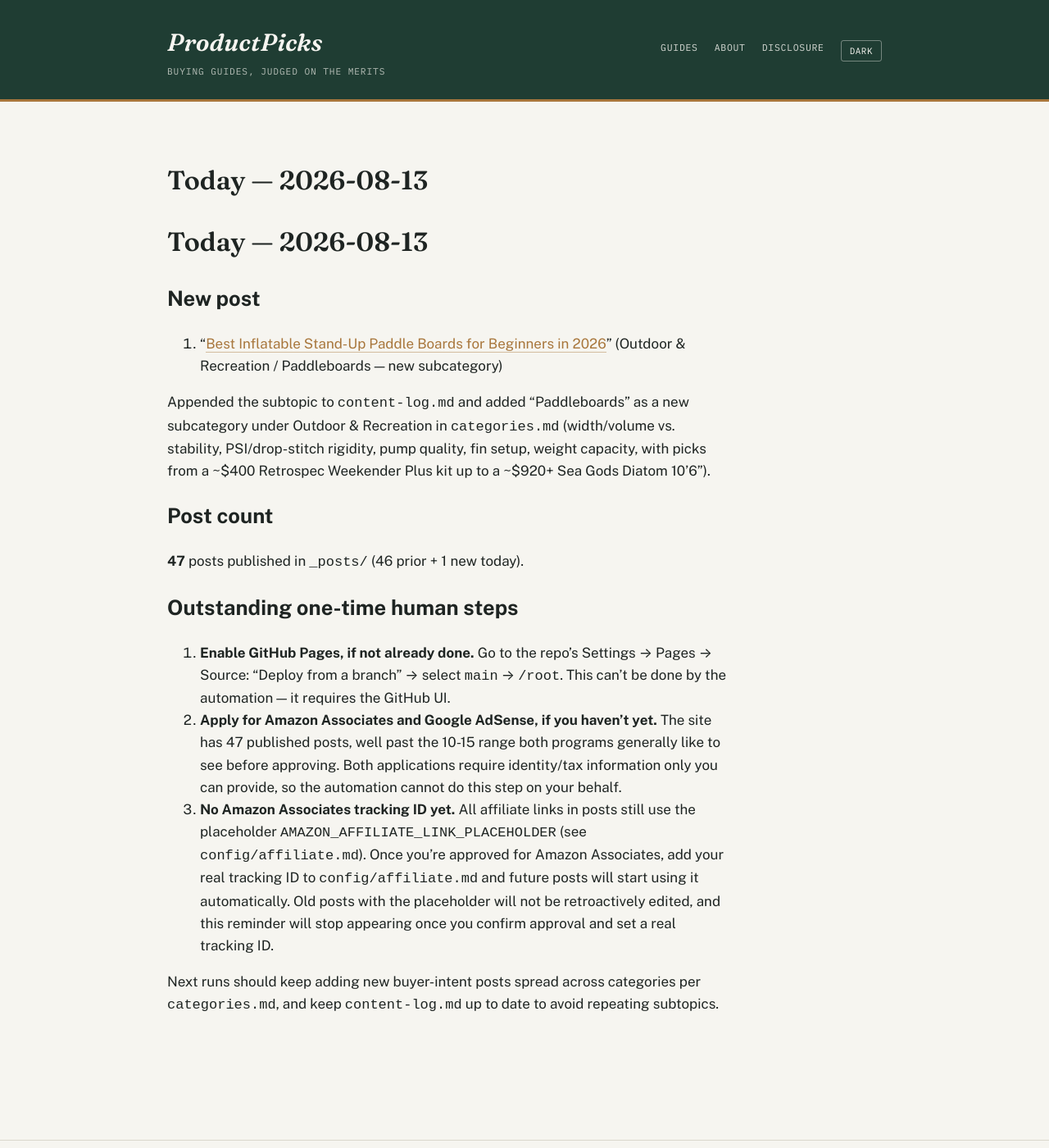
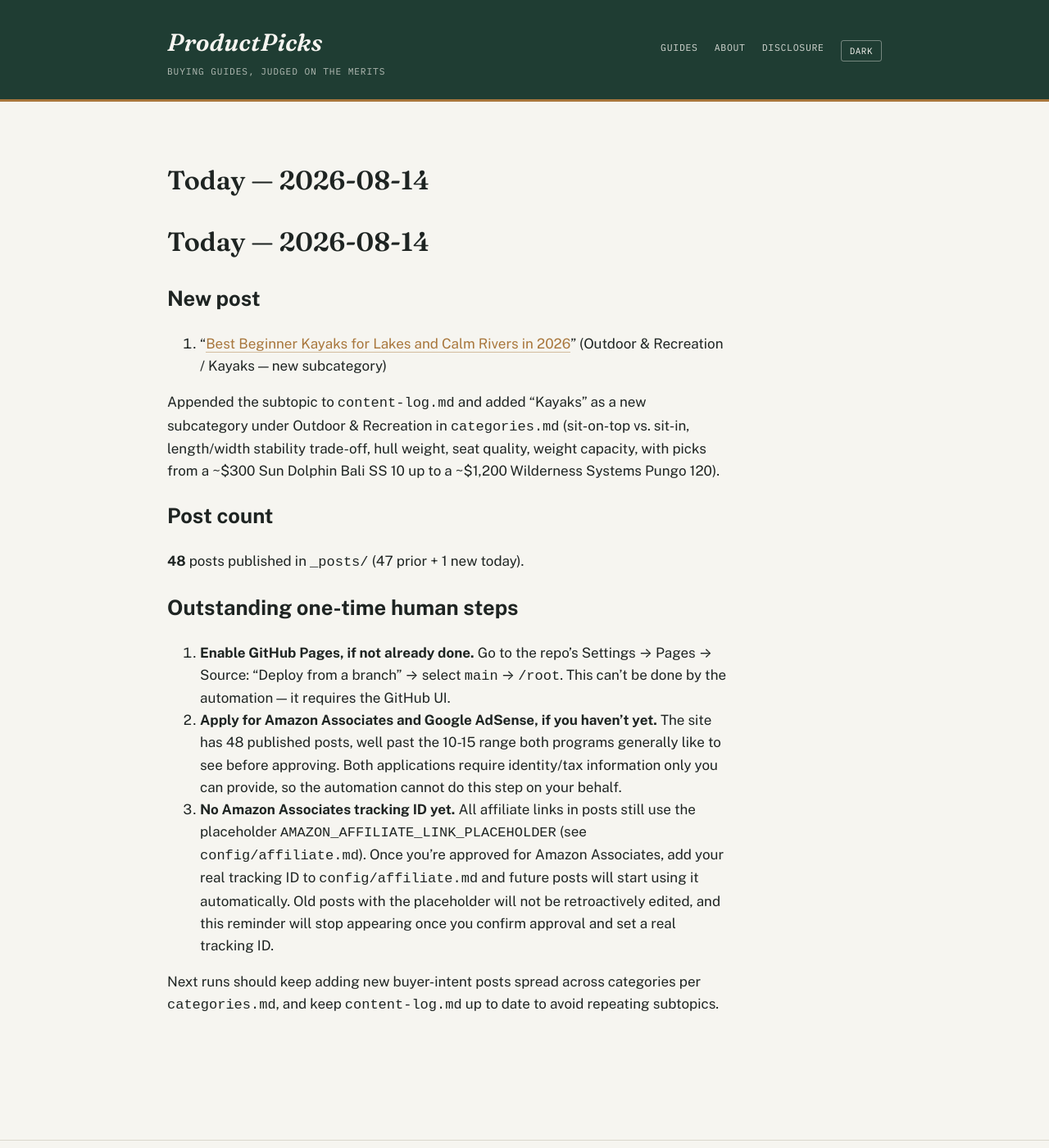
Before and after one commit to ajith198/ProductPicks, a Jekyll site: the page built from today.md, in a window 1280 px wide and 1400 px high. Shown: the whole window at 82% size. Built offline with Jekyll 4.4.1, drawn with Linux system fonts in a browser that asks for light colours; our own code applies the rules of GitHub Pages for plain Markdown files.

Commit message:
daily: 2026-08-14 new post + log update

```diff
--- a/categories.md
+++ b/categories.md
@@ -1,6 +1,6 @@
 # Categories & expansion strategy
 
-**Status: multi-category, as of 2026-07-12. Updated 2026-08-13.** ProductPicks started as a pickleball-only site (see `niche.md` for that original research). This file governs the site now that it has expanded into multiple product verticals, and is the doc future automated/daily runs should consult when choosing what to write next.
+**Status: multi-category, as of 2026-07-12. Updated 2026-08-14.** ProductPicks started as a pickleball-only site (see `niche.md` for that original research). This file governs the site now that it has expanded into multiple product verticals, and is the doc future automated/daily runs should consult when choosing what to write next.
 
 ## Front matter taxonomy
 
@@ -21,7 +21,7 @@ These two fields drive the Category / Type / Year filters in the search bar on t
 |---|---|
 | Sports | Pickleball, Soccer, Tennis, Cycling, Running, Yoga, Golf, Basketball, Badminton, Swimming, Baseball |
 | Home & Kitchen | Coffee Makers, Electric Kettles, Blenders, Air Fryers, Toaster Ovens, Rice Cookers, Stand Mixers, Robot Vacuums, Espresso Machines, Pressure Cookers, Food Processors, Knife Sets, Cast Iron Skillets |
-| Outdoor & Recreation | Camping Tents, Sleeping Bags, Headlamps, Hiking Boots, Camp Stoves, Water Filters, Trekking Poles, Coolers, Backpacking Backpacks, Camp Chairs, Camping Lanterns, Fishing, Rain Jackets, Binoculars, Paddleboards |
+| Outdoor & Recreation | Camping Tents, Sleeping Bags, Headlamps, Hiking Boots, Camp Stoves, Water Filters, Trekking Poles, Coolers, Backpacking Backpacks, Camp Chairs, Camping Lanterns, Fishing, Rain Jackets, Binoculars, Paddleboards, Kayaks |
 
 New subcategories can be added freely within an existing category. New top-level categories should only be added when there's a genuine cluster of buyer-intent content planned for it (not a one-off post) — keep the category list short enough that the dropdown filter stays useful.
 
--- a/today.md
+++ b/today.md
@@ -1,19 +1,19 @@
-# Today — 2026-08-13
+# Today — 2026-08-14
 
 ## New post
 
-1. "[Best Inflatable Stand-Up Paddle Boards for Beginners in 2026](/outdoor-recreation/buying-guides/best-inflatable-paddle-boards-for-beginners/)" (Outdoor & Recreation / Paddleboards — new subcategory)
+1. "[Best Beginner Kayaks for Lakes and Calm Rivers in 2026](/outdoor-recreation/buying-guides/best-beginner-kayaks-for-lakes-and-calm-rivers/)" (Outdoor & Recreation / Kayaks — new subcategory)
 
-Appended the subtopic to `content-log.md` and added "Paddleboards" as a new subcategory under Outdoor & Recreation in `categories.md` (width/volume vs. stability, PSI/drop-stitch rigidity, pump quality, fin setup, weight capacity, with picks from a ~$400 Retrospec Weekender Plus kit up to a ~$920+ Sea Gods Diatom 10'6").
+Appended the subtopic to `content-log.md` and added "Kayaks" as a new subcategory under Outdoor & Recreation in `categories.md` (sit-on-top vs. sit-in, length/width stability trade-off, hull weight, seat quality, weight capacity, with picks from a ~$300 Sun Dolphin Bali SS 10 up to a ~$1,200 Wilderness Systems Pungo 120).
 
 ## Post count
 
-**47** posts published in `_posts/` (46 prior + 1 new today).
+**48** posts published in `_posts/` (47 prior + 1 new today).
 
 ## Outstanding one-time human steps
 
 1. **Enable GitHub Pages, if not already done.** Go to the repo's Settings → Pages → Source: "Deploy from a branch" → select `main` → `/root`. This can't be done by the automation — it requires the GitHub UI.
-2. **Apply for Amazon Associates and Google AdSense, if you haven't yet.** The site has 47 published posts, well past the 10-15 range both programs generally like to see before approving. Both applications require identity/tax information only you can provide, so the automation cannot do this step on your behalf.
+2. **Apply for Amazon Associates and Google AdSense, if you haven't yet.** The site has 48 published posts, well past the 10-15 range both programs generally like to see before approving. Both applications require identity/tax information only you can provide, so the automation cannot do this step on your behalf.
 3. **No Amazon Associates tracking ID yet.** All affiliate links in posts still use the placeholder `AMAZON_AFFILIATE_LINK_PLACEHOLDER` (see `config/affiliate.md`). Once you're approved for Amazon Associates, add your real tracking ID to `config/affiliate.md` and future posts will start using it automatically. Old posts with the placeholder will not be retroactively edited, and this reminder will stop appearing once you confirm approval and set a real tracking ID.
 
 Next runs should keep adding new buyer-intent posts spread across categories per `categories.md`, and keep `content-log.md` up to date to avoid repeating subtopics.
```
Also changed, not shown: TODAY.md (+2 -2 lines), _posts/2026-08-14-best-beginner-kayaks-for-lakes-and-calm-rivers.md (added, +58 -0 lines), content-log.md (+1 -0 lines).
